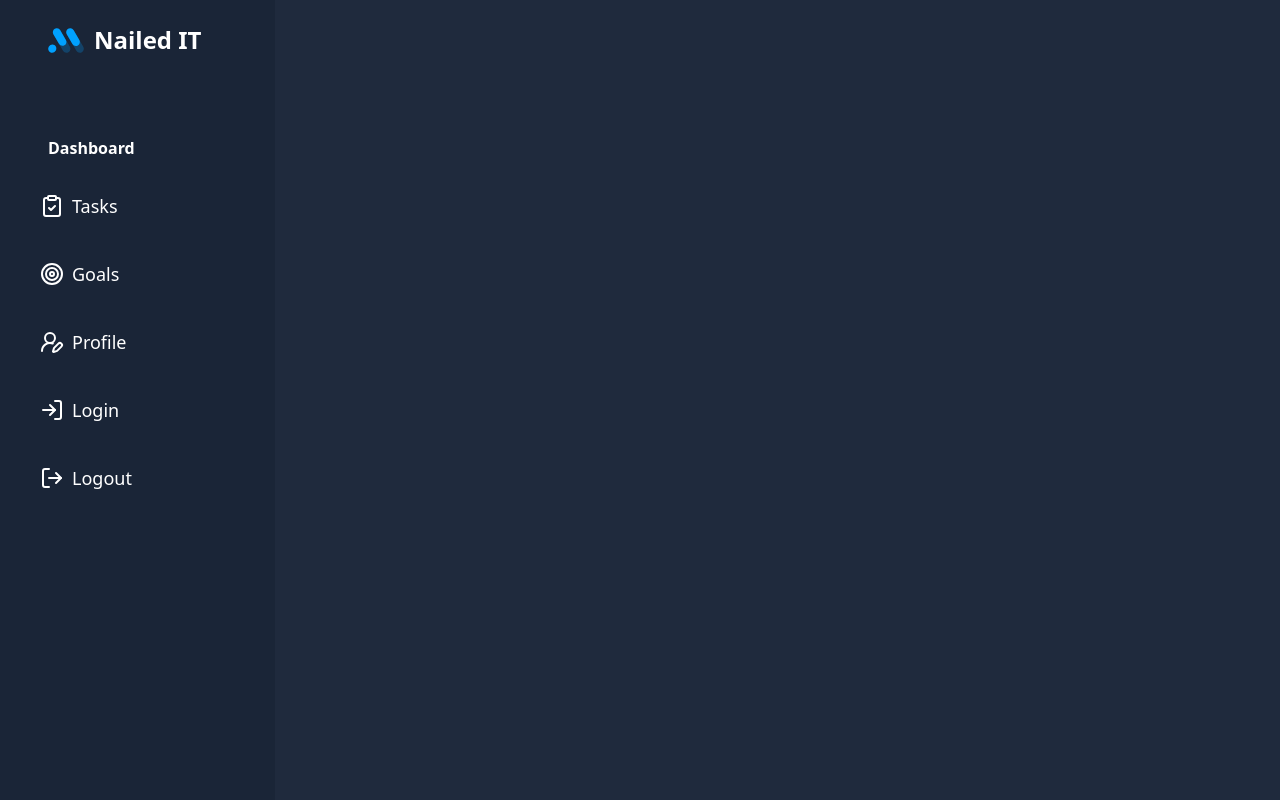
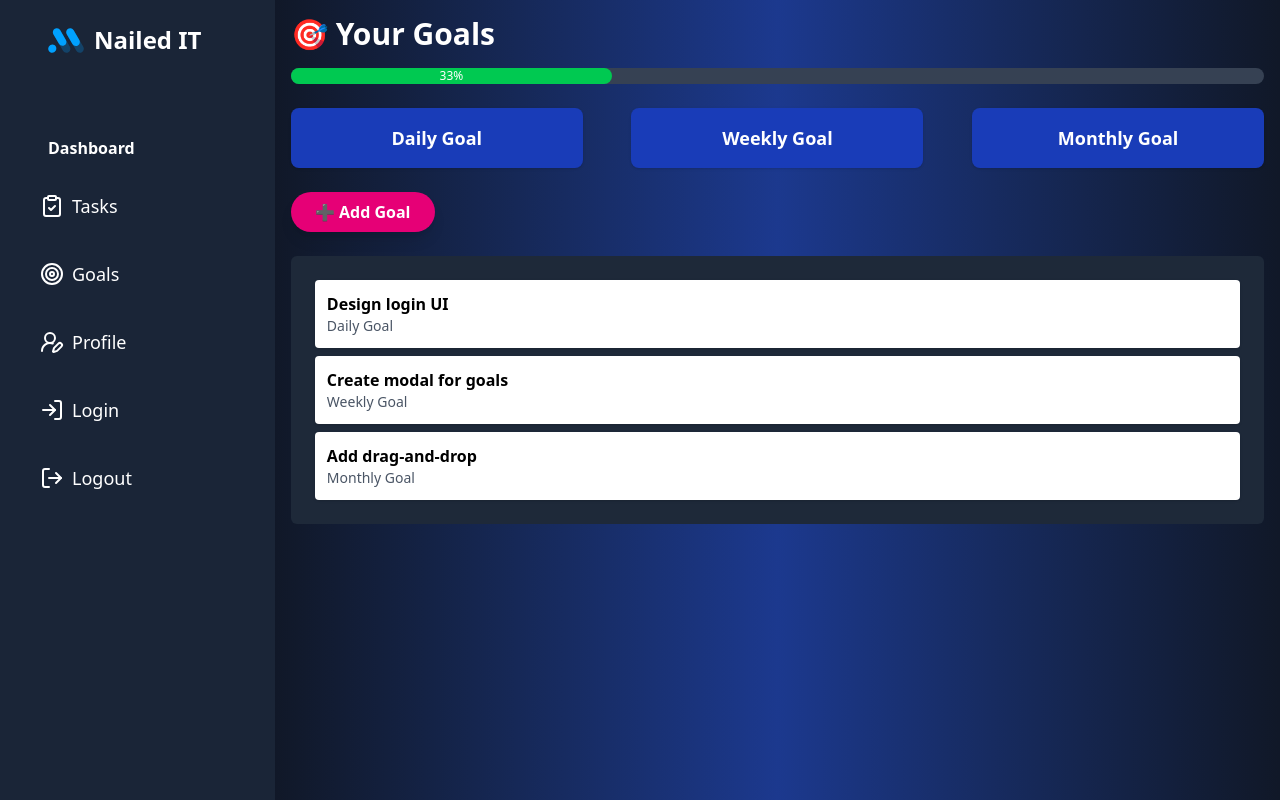
Before and after one commit to ahbab-zaman/mini-dashboard-client, a React (Vite) app: page /goals in a window 1280 px wide. Built offline with nearby package versions, Linux system fonts and the light colour scheme.

Commit message:
add goal section

```diff
--- a/package.json
+++ b/package.json
@@ -10,6 +10,10 @@
     "preview": "vite preview"
   },
   "dependencies": {
+    "@dnd-kit/core": "^6.3.1",
+    "@dnd-kit/sortable": "^10.0.0",
+    "@dnd-kit/utilities": "^3.2.2",
+    "@headlessui/react": "^2.2.4",
     "@tailwindcss/vite": "^4.1.7",
     "framer-motion": "^12.14.0",
     "lucide-react": "^0.511.0",
--- a/src/App.jsx
+++ b/src/App.jsx
@@ -3,11 +3,11 @@ import Sidebar from "./Components/Sidebar";
 
 const App = () => {
   return (
-    <div className="flex items-center">
-      <div className="lg:w-[350px] w-screen h-screen bg-[#1A2537] text-white">
+    <div className="flex lg:flex-row flex-col items-center">
+      <div className="lg:w-[350px] w-screen lg:h-screen h-auto bg-[#1A2537] text-white">
         <Sidebar />
       </div>
-      <div className="lg:w-screen w-auto bg-[#1F2A3D] h-screen text-white">
+      <div className="lg:w-screen w-full bg-[#1F2A3D] lg:h-screen h-full text-white overflow-y-scroll">
         <Outlet />
       </div>
     </div>
--- /dev/null
+++ b/src/Components/AddTask.jsx
@@ -0,0 +1,103 @@
+import { useState } from "react";
+import { Dialog, Transition } from "@headlessui/react";
+import { Fragment } from "react";
+
+export default function AddTask() {
+  const [isOpen, setIsOpen] = useState(false);
+
+  function closeModal() {
+    setIsOpen(false);
+  }
+
+  function openModal() {
+    setIsOpen(true);
+  }
+
+  return (
+    <div className="text-white p-8">
+      {/* Fancy Button */}
+      <button
+        onClick={openModal}
+        className="bg-gradient-to-r from-purple-500 to-indigo-500 hover:from-purple-600 hover:to-indigo-600 text-white font-bold py-3 px-6 rounded-full shadow-lg transition-transform transform hover:scale-105"
+      >
+        + Add New Task
+      </button>
+
+      {/* Modal */}
+      <Transition appear show={isOpen} as={Fragment}>
+        <Dialog as="div" className="relative z-50" onClose={closeModal}>
+          <Transition.Child
+            as={Fragment}
+            enter="ease-out duration-300"
+            enterFrom="opacity-0 scale-95"
+            enterTo="opacity-100 scale-100"
+            leave="ease-in duration-200"
+            leaveFrom="opacity-100 scale-100"
+            leaveTo="opacity-0 scale-95"
+          >
+            <div className="fixed inset-0 bg-[#1A2537]/60 backdrop-blur-sm" />
+          </Transition.Child>
+
+          <div className="fixed inset-0 overflow-y-auto">
+            <div className="flex min-h-full items-center justify-center p-4">
+              <Transition.Child
+                as={Fragment}
+                enter="ease-out duration-300"
+                enterFrom="opacity-0 translate-y-4"
+                enterTo="opacity-100 translate-y-0"
+                leave="ease-in duration-200"
+                leaveFrom="opacity-100 translate-y-0"
+                leaveTo="opacity-0 translate-y-4"
+              >
+                <Dialog.Panel className="w-full max-w-md transform overflow-hidden rounded-2xl bg-[#2E3B55] p-6 text-white shadow-xl transition-all">
+                  <Dialog.Title className="text-lg font-bold">
+                    Add a New Task
+                  </Dialog.Title>
+                  <div className="mt-4">
+                    <label className="block mb-1">Title</label>
+                    <input
+                      type="text"
+                      className="w-full p-2 rounded bg-[#1A2537] border border-gray-500 focus:outline-none"
+                    />
+                    <label className="block mt-4 mb-1">Description</label>
+                    <textarea
+                      className="w-full p-2 rounded bg-[#1A2537] border border-gray-500 focus:outline-none"
+                      rows="3"
+                    />
+                    <label className="block mt-4 mb-1">Category</label>
+                    <select className="w-full p-2 rounded bg-[#1A2537] border border-gray-500 focus:outline-none">
+                      <option>To Do</option>
+                      <option>In Progress</option>
+                      <option>Done</option>
+                    </select>
+                  </div>
+                  <div className="mt-6 flex justify-end">
+                    <button
+                      className="bg-blue-500 hover:bg-blue-600 text-white font-semibold px-4 py-2 rounded"
+                      onClick={closeModal}
+                    >
+                      Save Task
+                    </button>
+                  </div>
+                </Dialog.Panel>
+              </Transition.Child>
+            </div>
+          </div>
+        </Dialog>
+      </Transition>
+
+      {/* Fancy Category Sections */}
+      <div className="grid grid-cols-1 md:grid-cols-3 gap-6 mt-12">
+        {["To Do", "In Progress", "Done"].map((status) => (
+          <div
+            key={status}
+            className="bg-gradient-to-br from-[#2E3B55] to-[#1A2537] border border-gray-700 rounded-xl p-6 shadow-md hover:shadow-xl transition-transform transform hover:scale-105"
+          >
+            <h3 className="text-xl font-semibold mb-2">{status}</h3>
+            <p className="text-sm text-gray-300">No tasks yet.</p>
+          </div>
+        ))}
+      </div>
+    </div>
+  );
+}
--- a/src/Pages/Goals.jsx
+++ b/src/Pages/Goals.jsx
@@ -1,9 +1,170 @@
-const Goals = () => {
-    return (
-        <div>
+import { useState } from "react";
+import { DndContext, closestCenter } from "@dnd-kit/core";
+import {
+  arrayMove,
+  SortableContext,
+  verticalListSortingStrategy,
+} from "@dnd-kit/sortable";
+import { useSortable } from "@dnd-kit/sortable";
+import { CSS } from "@dnd-kit/utilities";
 
+const goals = ["Daily Goal", "Weekly Goal", "Monthly Goal"];
+
+function SortableItem({ id, title, category }) {
+  const { attributes, listeners, setNodeRef, transform, transition } =
+    useSortable({ id });
+
+  const style = {
+    transform: CSS.Transform.toString(transform),
+    transition,
+  };
+
+  return (
+    <div
+      ref={setNodeRef}
+      style={style}
+      {...attributes}
+      {...listeners}
+      className="p-3 m-2 bg-white text-black rounded shadow cursor-move"
+    >
+      <h4 className="font-bold">{title}</h4>
+      <p className="text-sm text-gray-600">{category}</p>
+    </div>
+  );
+}
+
+export default function DragDropBoard() {
+  const [tasks, setTasks] = useState([
+    { id: "1", title: "Design login UI", category: "Daily Goal" },
+    { id: "2", title: "Create modal for goals", category: "Weekly Goal" },
+    { id: "3", title: "Add drag-and-drop", category: "Monthly Goal" },
+  ]);
+  const [showModal, setShowModal] = useState(false);
+  const [newTitle, setNewTitle] = useState("");
+  const [newCategory, setNewCategory] = useState(goals[0]);
+
+  const completedCount = 1; // simulate 1/3 done
+  const progress = Math.floor((completedCount / tasks.length) * 100);
+
+  function handleDragEnd(event) {
+    const { active, over } = event;
+    if (active.id !== over.id) {
+      setTasks((items) => {
+        const oldIndex = items.findIndex((item) => item.id === active.id);
+        const newIndex = items.findIndex((item) => item.id === over.id);
+        return arrayMove(items, oldIndex, newIndex);
+      });
+    }
+  }
+
+  function handleAddTask() {
+    if (!newTitle) return;
+    const newTask = {
+      id: Date.now().toString(),
+      title: newTitle,
+      category: newCategory,
+    };
+    setTasks([...tasks, newTask]);
+    setNewTitle("");
+    setNewCategory(goals[0]);
+    setShowModal(false);
+  }
+
+  return (
+    <div className="relative p-4 bg-gradient-to-r from-gray-900 via-blue-900 to-gray-900 min-h-screen text-white">
+      <h2 className="text-3xl font-bold mb-4">🎯 Your Goals</h2>
+
+      {/* Progress Bar */}
+      <div className="w-full bg-gray-700 rounded-full h-4 mb-6">
+        <div
+          className="bg-green-500 h-4 rounded-full text-xs text-center"
+          style={{ width: `${progress}%` }}
+        >
+          {progress}%
         </div>
-    );
-};
+      </div>
 
-export default Goals;
+      {/* Goal Categories */}
+      <div className="flex justify-between mb-6">
+        {goals.map((goal) => (
+          <div
+            key={goal}
+            className="bg-blue-800 p-4 rounded-lg shadow w-[30%] text-center"
+          >
+            <h3 className="font-bold text-lg">{goal}</h3>
+          </div>
+        ))}
+      </div>
+
+      {/* Add Goal Button */}
+      <div className="mb-6">
+        <button
+          className="px-6 py-2 bg-pink-600 hover:bg-pink-700 text-white font-semibold rounded-full transition-all duration-300 shadow-lg"
+          onClick={() => setShowModal(true)}
+        >
+          ➕ Add Goal
+        </button>
+      </div>
+
+      {/* Modal */}
+      {showModal && (
+        <div className="fixed inset-0 bg-black bg-opacity-60 backdrop-blur-sm flex justify-center items-center z-50 transition-opacity">
+          <div className="bg-white text-black p-6 rounded-2xl shadow-xl w-96 animate-fade-in-up">
+            <h3 className="text-2xl font-bold mb-4">Add New Goal</h3>
+            <input
+              type="text"
+              placeholder="Goal Title"
+              value={newTitle}
+              onChange={(e) => setNewTitle(e.target.value)}
+              className="w-full border border-gray-300 rounded p-2 mb-4 focus:outline-none"
+            />
+            <select
+              value={newCategory}
+              onChange={(e) => setNewCategory(e.target.value)}
+              className="w-full border border-gray-300 rounded p-2 mb-4 focus:outline-none"
+            >
+              {goals.map((cat) => (
+                <option key={cat} value={cat}>
+                  {cat}
+                </option>
+              ))}
+            </select>
+            <div className="flex justify-end gap-2">
+              <button
+                onClick={() => setShowModal(false)}
+                className="px-4 py-2 bg-gray-300 text-black rounded hover:bg-gray-400"
+              >
+                Cancel
+              </button>
+              <button
+                onClick={handleAddTask}
+                className="px-4 py-2 bg-blue-600 text-white rounded hover:bg-blue-700"
+              >
+                Add
+              </button>
+            </div>
+          </div>
+        </div>
+      )}
+
+      {/* Drag and Drop Task List */}
+      <DndContext collisionDetection={closestCenter} onDragEnd={handleDragEnd}>
+        <SortableContext
+          items={tasks.map((task) => task.id)}
+          strategy={verticalListSortingStrategy}
+        >
+          <div className="bg-gray-800 p-4 rounded-md">
+            {tasks.map((task) => (
+              <SortableItem
+                key={task.id}
+                id={task.id}
+                title={task.title}
+                category={task.category}
+              />
+            ))}
+          </div>
+        </SortableContext>
+      </DndContext>
+    </div>
+  );
+}
--- a/src/Pages/Task.jsx
+++ b/src/Pages/Task.jsx
@@ -1,11 +1,13 @@
+import AddTask from "../Components/AddTask";
 import Navbar from "../Components/Navbar";
 
 const Task = () => {
-    return (
-        <div>
-            <Navbar />
-        </div>
-    );
+  return (
+    <div>
+      <Navbar />
+      <AddTask />
+    </div>
+  );
 };
 
 export default Task;
```
Also changed, not shown: 1 other file (tests, documents, lock files or other folders).
